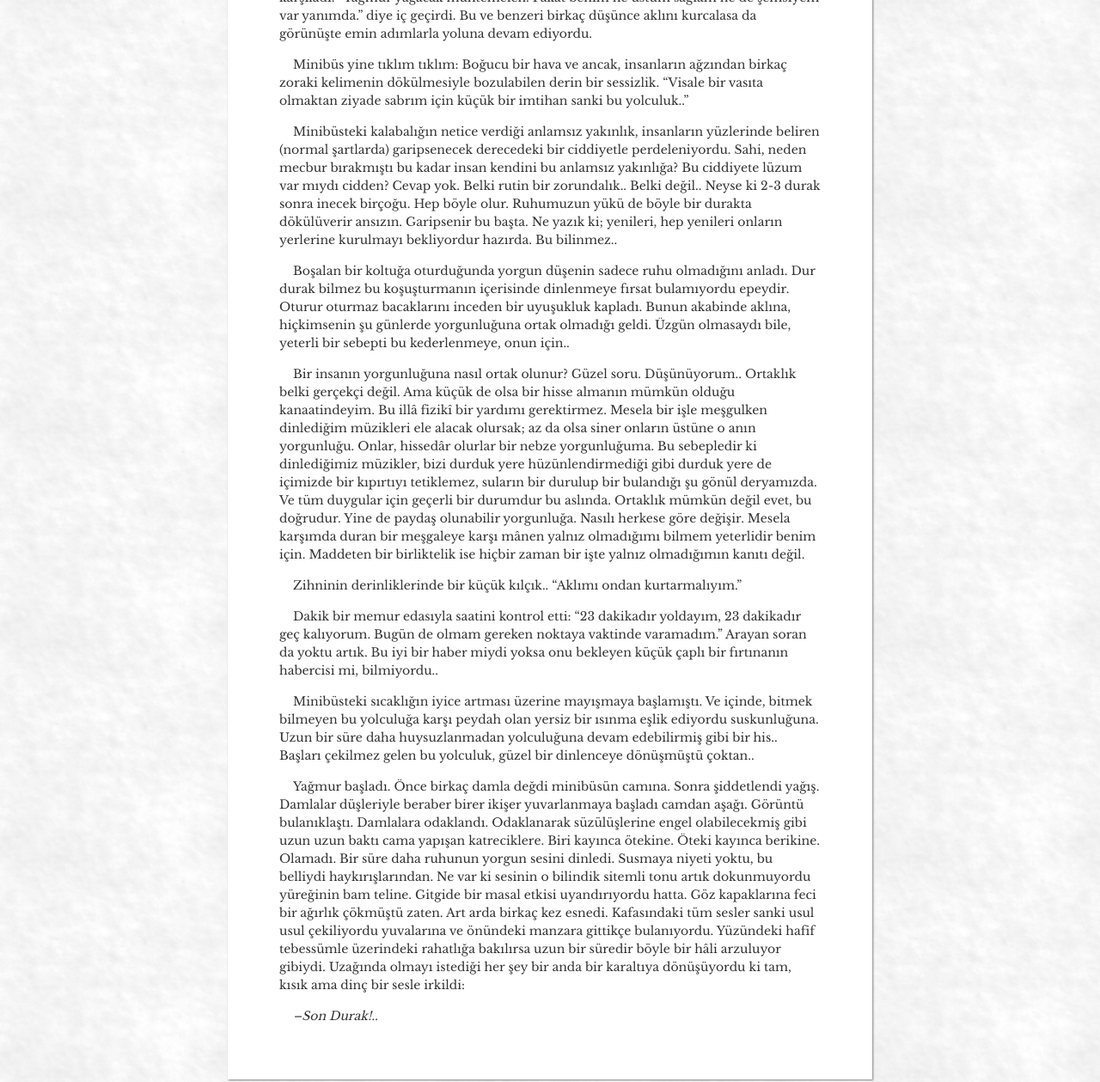
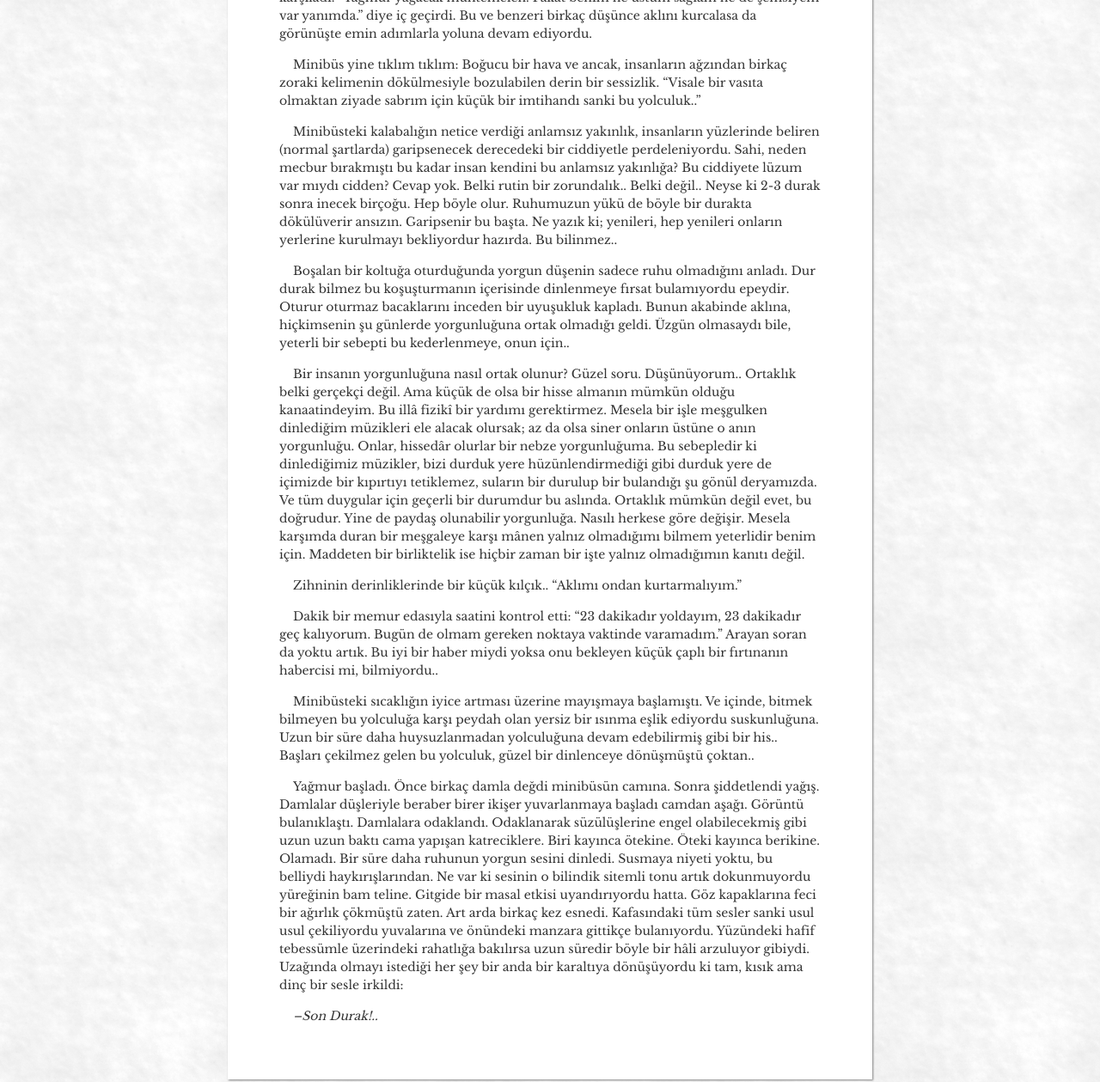
Before and after one commit to muhammedaydogdu/muhammedaydogdu.github.io, a Jekyll site: the page built from _posts/2018-12-17-flu.md, in a window 1280 px wide. Shown: the part 620-1879 px from the top of the page at 86% size. Built offline with Jekyll 4.4.1, drawn with Linux system fonts in a browser that asks for light colours; some web fonts are replaced.

Commit message:
Update 2018-12-17-flu.md

```diff
--- a/_posts/2018-12-17-flu.md
+++ b/_posts/2018-12-17-flu.md
@@ -11,7 +11,7 @@
 
 &nbsp;&nbsp;&nbsp;&nbsp;Çantasını sol koluna takıp hızlı adımlarla evden çıktı. Merdiven basamaklarından inerken bir yandan da saatine bakıyordu. Evet, yine geç kalmıştı; tam şu anda, orda olması gerekiyordu. Apartman kapısından dışarı çıktığında ise onu kapalı bir hava karşıladı. "Yağmur yağacak muhtemelen. Fakat benim ne üstüm sağlam ne de şemsiyem var yanımda." diye iç geçirdi. Bu ve benzeri birkaç düşünce aklını kurcalasa da görünüşte emin adımlarla yoluna devam ediyordu.
 
-&nbsp;&nbsp;&nbsp;&nbsp;Minibüs yine tıklım tıklım: Boğucu bir hava ve ancak, insanların ağzından birkaç zoraki kelimenin dökülmesiyle bozulabilen derin bir sessizlik. "Visale bir vasıta olmaktan ziyade sabrım için küçük bir imtihan sanki bu yolculuk.."
+&nbsp;&nbsp;&nbsp;&nbsp;Minibüs yine tıklım tıklım: Boğucu bir hava ve ancak, insanların ağzından birkaç zoraki kelimenin dökülmesiyle bozulabilen derin bir sessizlik. "Visale bir vasıta olmaktan ziyade sabrım için küçük bir imtihandı sanki bu yolculuk.."
 
 &nbsp;&nbsp;&nbsp;&nbsp;Minibüsteki kalabalığın netice verdiği anlamsız yakınlık, insanların yüzlerinde beliren (normal şartlarda) garipsenecek derecedeki bir ciddiyetle perdeleniyordu. Sahi, neden mecbur bırakmıştı bu kadar insan kendini bu anlamsız yakınlığa? Bu ciddiyete lüzum var mıydı cidden? Cevap yok. Belki rutin bir zorundalık.. Belki değil.. Neyse ki 2-3 durak sonra inecek birçoğu. Hep böyle olur. Ruhumuzun yükü de böyle bir durakta dökülüverir ansızın. Garipsenir bu başta. Ne yazık ki; yenileri, hep yenileri onların yerlerine kurulmayı bekliyordur hazırda. Bu bilinmez..
 
@@ -25,6 +25,6 @@
 
 &nbsp;&nbsp;&nbsp;&nbsp;Minibüsteki sıcaklığın iyice artması üzerine mayışmaya başlamıştı. Ve içinde, bitmek bilmeyen bu yolculuğa karşı peydah olan yersiz bir ısınma eşlik ediyordu suskunluğuna. Uzun bir süre daha huysuzlanmadan yolculuğuna devam edebilirmiş gibi bir his.. Başları  çekilmez gelen bu yolculuk, güzel bir dinlenceye dönüşmüştü çoktan..
 
-&nbsp;&nbsp;&nbsp;&nbsp;Yağmur başladı. Önce birkaç damla değdi minibüsün camına. Sonra şiddetlendi yağış. Damlalar düşleriyle beraber birer ikişer yuvarlanmaya başladı camdan aşağı. Görüntü bulanıklaştı. Damlalara odaklandı. Odaklanarak süzülüşlerine engel olabilecekmiş gibi uzun uzun baktı cama yapışan katreciklere. Biri kayınca ötekine. Öteki kayınca berikine. Olamadı. Bir süre daha ruhunun yorgun sesini dinledi. Susmaya niyeti yoktu, bu belliydi haykırışlarından. Ne var ki sesinin o bilindik sitemli tonu artık dokunmuyordu yüreğinin bam teline. Gitgide bir masal etkisi uyandırıyordu hatta. Göz kapaklarına feci bir ağırlık çökmüştü zaten. Art arda birkaç kez esnedi. Kafasındaki tüm sesler sanki usul usul çekiliyordu yuvalarına ve önündeki manzara gittikçe bulanıyordu. Yüzündeki hafif tebessümle üzerindeki rahatlığa bakılırsa uzun bir süredir böyle bir hâli arzuluyor gibiydi. Uzağında olmayı istediği her şey bir anda bir karaltıya dönüşüyordu ki tam, kısık ama dinç bir sesle irkildi:
+&nbsp;&nbsp;&nbsp;&nbsp;Yağmur başladı. Önce birkaç damla değdi minibüsün camına. Sonra şiddetlendi yağış. Damlalar düşleriyle beraber birer ikişer yuvarlanmaya başladı camdan aşağı. Görüntü bulanıklaştı. Damlalara odaklandı. Odaklanarak süzülüşlerine engel olabilecekmiş gibi uzun uzun baktı cama yapışan katreciklere. Biri kayınca ötekine. Öteki kayınca berikine. Olamadı. Bir süre daha ruhunun yorgun sesini dinledi. Susmaya niyeti yoktu, bu belliydi haykırışlarından. Ne var ki sesinin o bilindik sitemli tonu artık dokunmuyordu yüreğinin bam teline. Gitgide bir masal etkisi uyandırıyordu hatta. Göz kapaklarına feci bir ağırlık çökmüştü zaten. Art arda birkaç kez esnedi. Kafasındaki tüm sesler sanki usul usul çekiliyordu yuvalarına ve önündeki manzara gittikçe bulanıyordu. Yüzündeki hafif tebessümle üzerindeki rahatlığa bakılırsa uzun süredir böyle bir hâli arzuluyor gibiydi. Uzağında olmayı istediği her şey bir anda bir karaltıya dönüşüyordu ki tam, kısık ama dinç bir sesle irkildi:
 
 &nbsp;&nbsp;&nbsp;&nbsp;_--Son Durak!.._
```
